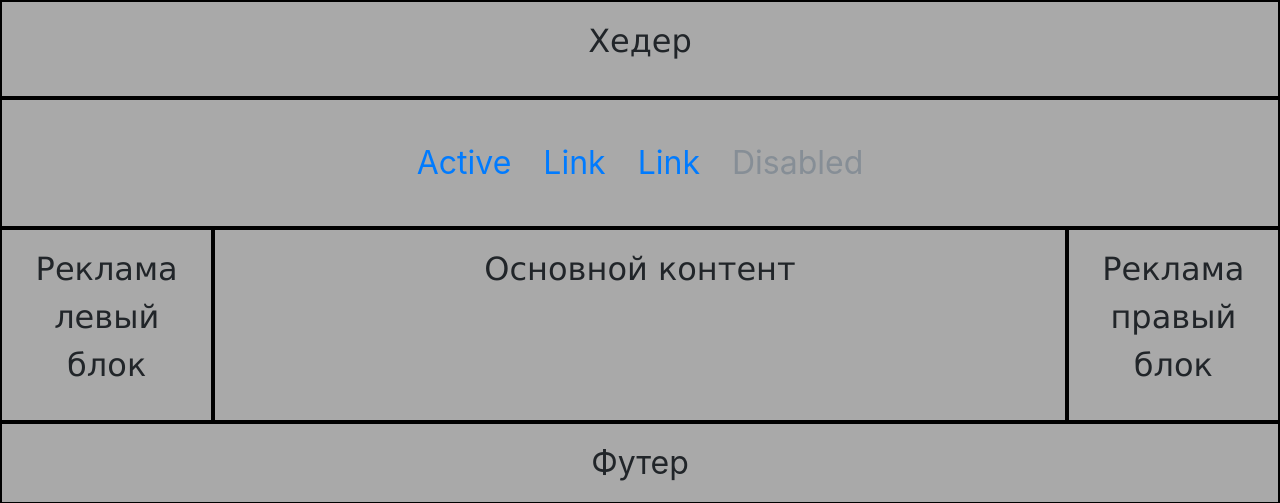
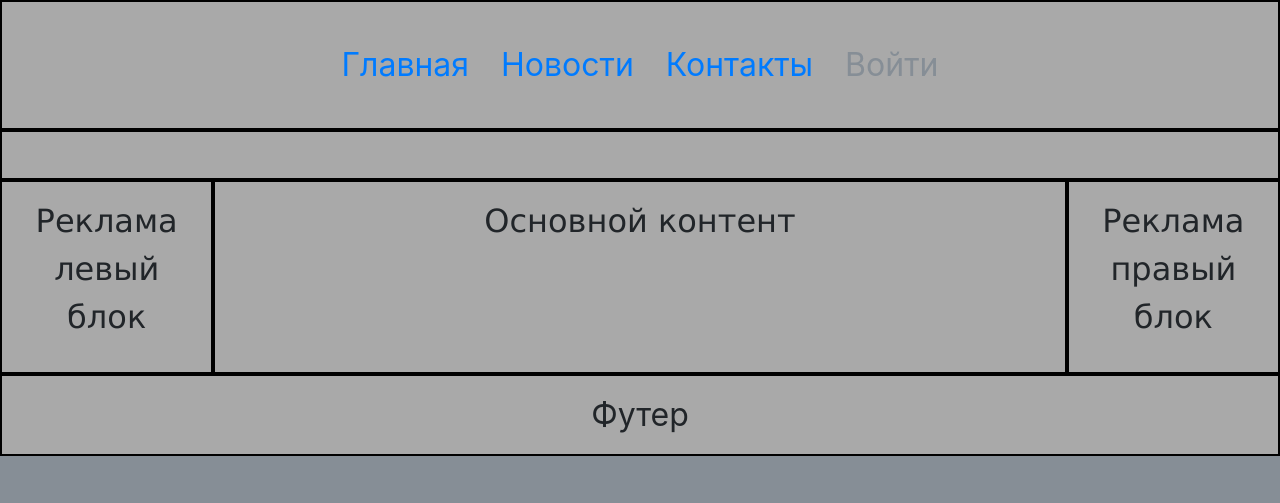
Before and after one commit to volosgoto/newsportal, a PHP site: page / in a window 1280 px wide. Shown: the top 503 px of the page. Run offline with PHP 8.4, Linux system fonts and the light colour scheme.

Commit message:
menu upd

```diff
--- a/index.php
+++ b/index.php
@@ -28,14 +28,17 @@
 <body>
  <div class="container-fluid">
      <div class="row">
-         <div class="col-md-12"><p>Хедер</p></div>
+         <div class="col-md-12"><p>
+             <p>
+                 <?php require_once 'menu.php'?>
+             </p>
+         </div>
      </div>
      <div class="row">
          <div class="col-md-12">
              <p>
-                 <?php require_once 'menu.php'?>
-
-                 </p>
+                 <?php // Карусель ?>
+             </p>
          </div>
      </div>
      <div class="row">
--- a/menu.php
+++ b/menu.php
@@ -1,15 +1,15 @@
 <ul class="nav justify-content-center">
     <li class="nav-item">
-        <a class="nav-link active" href="#">Active</a>
+        <a class="nav-link active" href="#">Главная</a>
     </li>
     <li class="nav-item">
-        <a class="nav-link" href="#">Link</a>
+        <a class="nav-link" href="#">Новости</a>
     </li>
     <li class="nav-item">
-        <a class="nav-link" href="#">Link</a>
+        <a class="nav-link" href="#">Контакты</a>
     </li>
     <li class="nav-item">
-        <a class="nav-link disabled" href="#">Disabled</a>
+        <a class="nav-link disabled" href="#">Войти</a>
 
     </li>
 </ul>
```
